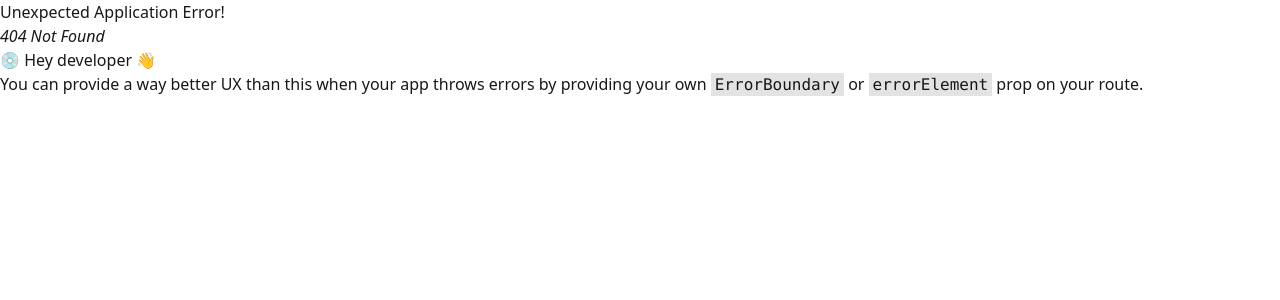
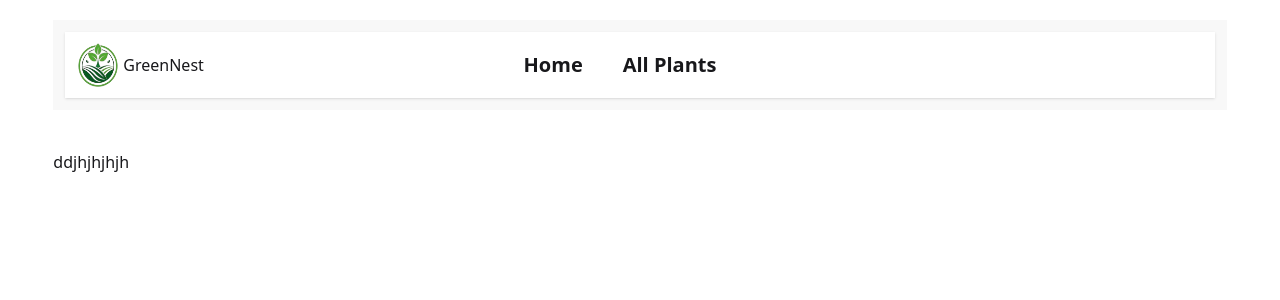
Before and after one commit to mdsheikhmohaimenulislam/Assignment-10, a React (Vite) app: page /details/1 in a window 1280 px wide. Before the commit this address had no page. Shown: the top 300 px of the page. Built offline with nearby package versions, Linux system fonts and the light colour scheme.

Commit message:
Added plantsDetails section create

```diff
--- a/src/Components/Home/Home.jsx
+++ b/src/Components/Home/Home.jsx
@@ -1,14 +1,19 @@
-import React from 'react';
-import CarouselSection from '../CarouselSection/CarouselSection';
-import PlantsCard from '../PlantsCard/PlantsCard';
+
+import { useLoaderData } from "react-router";
+import CarouselSection from "../CarouselSection/CarouselSection";
+import PlantsCard from "../PlantsCard/PlantsCard";
+
+
 
 const Home = () => {
-    return (
-        <>
-            <CarouselSection/>
-            <PlantsCard/>
-        </>
-    );
+const data = useLoaderData()
+
+  return (
+    <>
+      <CarouselSection />
+<PlantsCard data={data}/>
+    </>
+  );
 };
 
 export default Home;
--- /dev/null
+++ b/src/Components/PlantsCard/PlantDetails.jsx
@@ -0,0 +1,11 @@
+import React from 'react';
+
+const PlantDetails = () => {
+    return (
+        <div>
+            ddjhjhjhjh
+        </div>
+    );
+};
+
+export default PlantDetails;
--- a/src/Components/PlantsCard/PlantsCard.jsx
+++ b/src/Components/PlantsCard/PlantsCard.jsx
@@ -1,17 +1,18 @@
-import React, { use } from "react";
+import React from "react";
 import SinglePlantsCard from "./SinglePlantsCard";
 
-const PlantsPromise = fetch("/Data.json").then((res) => res.json());
 
-const PlantsCard = () => {
-  const plants = use(PlantsPromise);
+const PlantsCard = ({data}) => {
+
+
+
 
   return (
     <div>
       <div className="mt-20">
         <h1 className="mb-15 font-extrabold text-2xl text-center underline">New Plants section</h1>
         <div className="grid grid-cols-1 md:grid-cols-2 lg:grid-cols-3 gap-10 ">
-          {plants.map((plant) => (
+          {data.map((plant) => (
             <SinglePlantsCard key={plant.id} plant={plant} />
           ))}
         </div>
--- a/src/Components/PlantsCard/SinglePlantsCard.jsx
+++ b/src/Components/PlantsCard/SinglePlantsCard.jsx
@@ -1,8 +1,8 @@
 import React from "react";
+import { Link } from "react-router";
 
-const SinglePlantsCard = ({plant}) => {
-  const { image_url, name } = plant || {};
-
+const SinglePlantsCard = ({ plant }) => {
+  const { image_url, name, id } = plant || {};
 
   return (
     <div className="card bg-base-100 shadow-sm mb-10">
@@ -12,7 +12,9 @@ const SinglePlantsCard = ({plant}) => {
       <div className="card-body">
         <h2 className="card-title">{name}</h2>
       </div>
-       <button className="btn w-full ">View Details</button>
+      <Link to={`/Details/${id}`}>
+        <button className="btn w-full ">View Details</button>
+      </Link>
     </div>
   );
 };
--- a/src/Root/Root.jsx
+++ b/src/Root/Root.jsx
@@ -10,7 +10,7 @@ const Root = () => {
            <div className='w-11/12 mx-auto'>
              <Outlet/>
            </div>
-            <Footer/>
+
         </div>
     );
 };
--- a/src/router/router.jsx
+++ b/src/router/router.jsx
@@ -1,11 +1,24 @@
 import { createBrowserRouter } from "react-router";
 import Root from "../Root/Root";
 import Home from "../Components/Home/Home";
+import PlantDetails from "../Components/PlantsCard/PlantDetails";
 
-export const router = createBrowserRouter ([
-    {path:'/', Component:Root,
-        children:[
-            {index:true, Component:Home}
-        ]
-    }
-])
+export const router = createBrowserRouter([
+  {
+    path: "/",
+    Component: Root,
+    children: [
+      {
+        index: true,
+        path: "/",
+        Component: Home,
+        loader: () => fetch("/Data.json"),
+      },
+
+      {
+        path:'/details/:id',
+        Component:PlantDetails
+      }
+    ],
+  },
+]);
```
